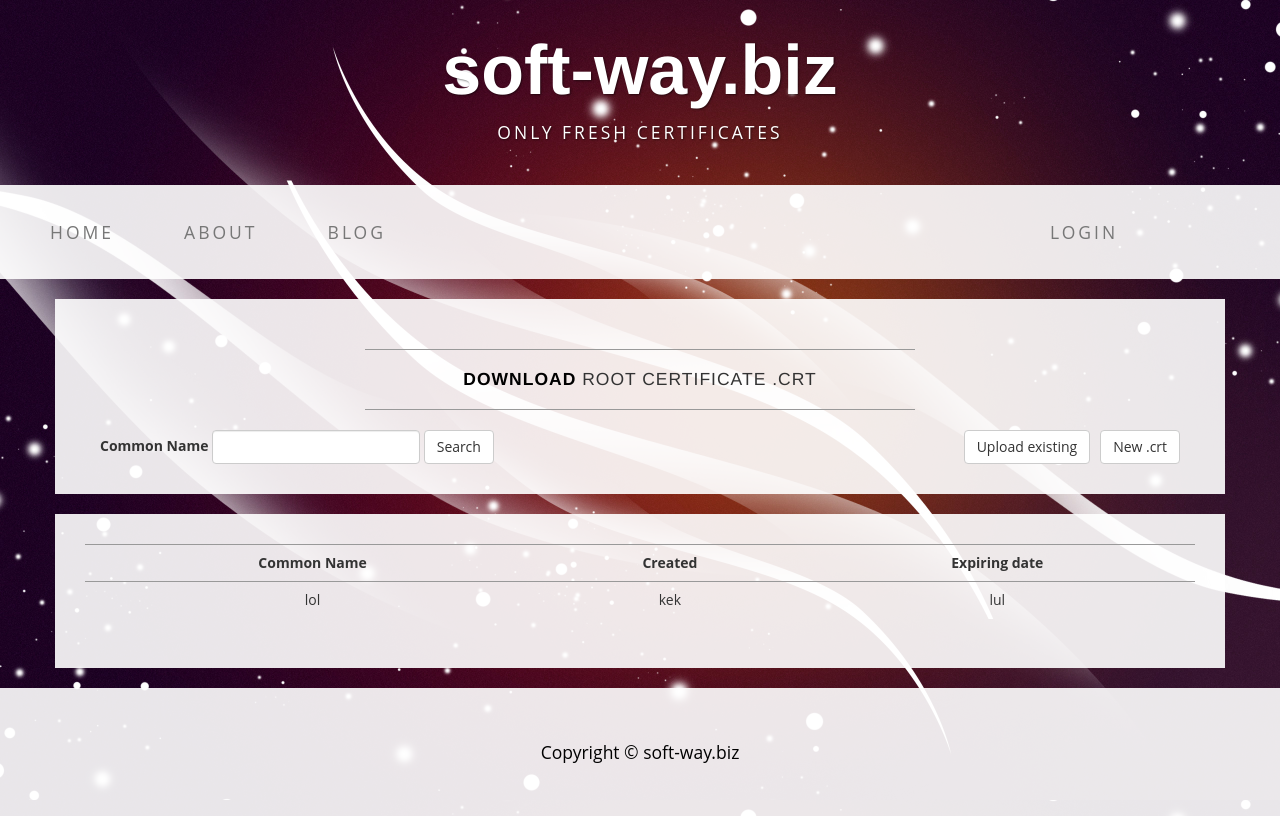
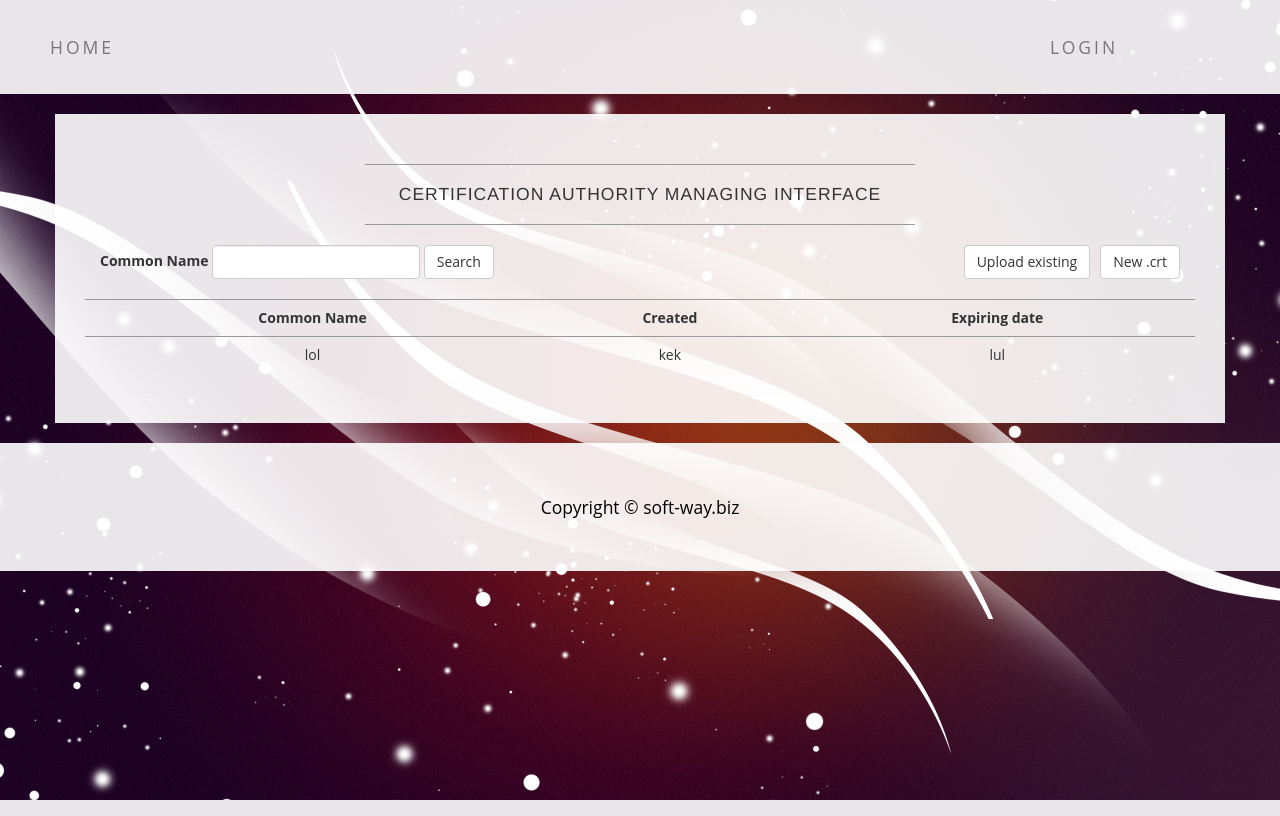
Before and after one commit to telminov/ca, a Django app: page / in a window 1280 px wide. Run offline with Django 3.2, Linux system fonts and the light colour scheme; some libraries are stand-ins or nearby versions.

Commit message:
#2 - перенос названия компании в переменную, перенос ссылки на сертификат в меню

```diff
--- a/ca/static/ca/css/style.css
+++ b/ca/static/ca/css/style.css
@@ -185,6 +185,11 @@ footer p {
         width: 100%;
     }
 
+    .navbar-nav>li:nth-child(2) {
+        display: inline-block;
+        width: 40%;
+    }
+
     .navbar-nav>li:last-child {
         float: right;
         width: 20%;
@@ -212,3 +217,7 @@ footer p {
     text-align: center;
     border-top: 1px solid #999999 !important;
 }
+
+.cn-search {
+    margin-bottom: 2rem;
+}
--- a/ca/templates/ca/base.html
+++ b/ca/templates/ca/base.html
@@ -13,8 +13,7 @@
 </head>
 <body>
 
-<div class="brand">soft-way.biz</div>
-<div class="address-bar">Only fresh certificates</div>
+{% block brand %}{% endblock %}
 
 {% include 'ca/main_menu.html' %}
 
--- a/ca/templates/ca/index.html
+++ b/ca/templates/ca/index.html
@@ -6,9 +6,9 @@
 
     <div class="row">
         <div class="box">
-            <div class="col-lg-12">
+            <div class="col-lg-12 cn-search">
                 <hr>
-                <h2 class="intro-text text-center"><a href="{{ object.crt.url }}">Download</a> root certificate .crt
+                <h2 class="intro-text text-center">Certification authority managing interface
                 </h2>
                 <hr>
                 <hr class="visible-xs">
@@ -26,11 +26,6 @@
                     <a href="#" class="btn btn-default pull-right" style="margin-right: 1rem;">Upload existing</a>
                 </div>
             </div>
-        </div>
-    </div>
-
-    <div class="row">
-        <div class="box">
             <div class="col-lg-12 col-sm-12">
                 <table class="table main-table">
                     <tr>
--- a/ca/templates/ca/main_menu.html
+++ b/ca/templates/ca/main_menu.html
@@ -13,8 +13,7 @@
         <div class="collapse navbar-collapse" id="bs-example-navbar-collapse-1">
             <ul class="nav navbar-nav">
                 <li><a href="{% url 'index' %}">Home</a></li>
-                <li><a href="about.html">About</a></li>
-                <li><a href="blog.html">Blog</a></li>
+                <li>{% if object.crt.url %}<a href="{{ object.crt.url }}" style="display: inline-block">Download root certificate .crt</a>{% endif %}</li>
                 {% if user.is_authenticated %}
                     <li>Hello, <strong style="display: inline-block">{{ user.get_username }}</strong><a href="{% url 'logout' %}" style="display: inline-block">Logout</a></li>
                 {% else %}
--- a/main/settings.py
+++ b/main/settings.py
@@ -130,6 +130,8 @@ LOGIN_EXEMPT_URLS = (
     r'/admin/'
 )
 
+BRAND_NAME = 'Your company name'
+
 STATIC_ROOT = os.path.join(BASE_DIR, 'static')
 MEDIA_ROOT = os.path.join(BASE_DIR, 'media')
 
--- a/main/urls.py
+++ b/main/urls.py
@@ -9,7 +9,7 @@ from ca import models
 urlpatterns = [
     url(r'^admin/', admin.site.urls),
     url(r'^login/', login, {'template_name': 'ca/login_page.html', 'redirect_authenticated_user': True,
-                            'extra_context': {'object': models.RootCrt.objects.first()}}, name='login'),
+                            'extra_context': {'object': models.RootCrt.objects.first(), 'brand': settings.BRAND_NAME}}, name='login'),
     url(r'^logout/', logout_then_login, {'login_url': '/login/?next=/'}, name='logout'),
     url(r'^', include('ca.urls')),
 ] + static(settings.MEDIA_URL, document_root=settings.MEDIA_ROOT)
```
Also changed, not shown: ca/templates/ca/login_page.html (+6 -3 lines).
